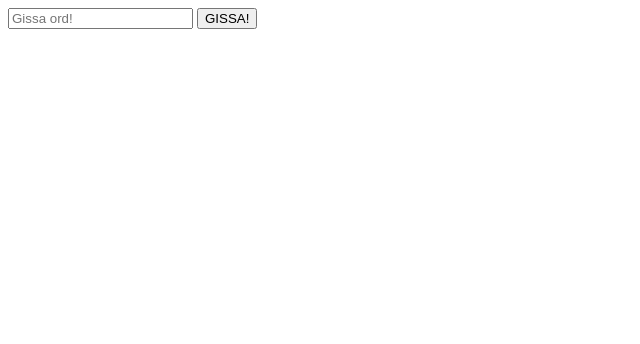
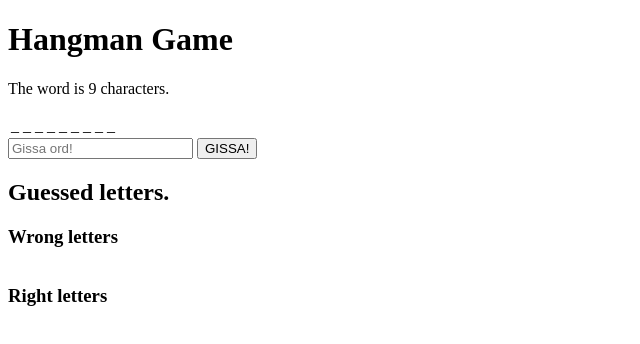
Before and after one commit to micke232/Hangman, a plain HTML site: page index.html in a window 1280 px wide. Shown: the whole page, without its empty margins (0-640 px from the left). Drawn offline with Linux system fonts and the light colour scheme.

Commit message:
initial game mechanics

```diff
--- a/index.html
+++ b/index.html
@@ -5,7 +5,19 @@
 	<title>Hangman</title>
 </head>
 <body>
+	<h1>Hangman Game</h1>
+	<p id="wordLength"></p>
+	<table id="letterOutput">
+	</table>
 	<input type="text" placeholder="Gissa ord!">
 	<button>GISSA!</button>
+	<h2>Guessed letters.</h2>
+	<h3>Wrong letters</h3>
+	<table class="wrongLetters">
+	</table>
+	<h3>Right letters</h3>
+	<table class="rightLetters">
+	</table>
+	<script src="js/hangman.js"></script>
 </body>
 </html>
--- /dev/null
+++ b/js/hangman.js
@@ -0,0 +1,35 @@
+//randomizar ut ett ord från en array
+var hangWord = ["apa", "banan", "ninja", "köttbulle"];
+var randomizer = Math.floor(Math.random()*4);
+var word = hangWord[randomizer];
+//============================
+console.log(word);
+
+//skriver ut längden på det valda ordet.
+var wordLength = document.getElementById("wordLength");
+wordLength.innerHTML = "The word is " + word.length + " characters.";
+//======================
+
+//Lägger in varje bokstav separat i en array
+var answer = [];
+for(i = 0; i < word.length; i++){
+	answer.push(word[i]);
+}
+//=====================
+
+console.log(answer);
+//Skapa en variabel som visar med _ hur många bokstäver ordet består av
+var output = [];
+for(j = 0; j < word.length; j++){
+	output.push("_");
+}
+//====================
+
+//Skriver ut _ för varje bokstav ordet består av
+var letterOutput = document.getElementById("letterOutput");
+for(k = 0; k < answer.length; k++){
+	var td = document.createElement("td");
+	td.innerHTML = output[k];
+	letterOutput.appendChild(td);
+}
+//======================
```
